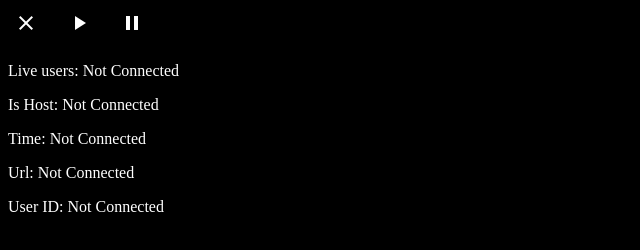
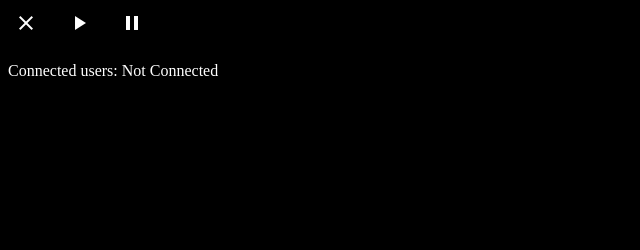
Before and after one commit to luke-stonier/Netflix-Social, a browser extension: page chrome-extension/pages/index.html in a window 1280 px wide. Shown: the part 128-378 px from the top of the page, without its empty margins (0-640 px from the left). Drawn offline with Linux system fonts and the light colour scheme.

Commit message:
updated popup

```diff
--- a/chrome-extension/pages/index.html
+++ b/chrome-extension/pages/index.html
@@ -34,13 +34,13 @@
         </div>
     </div>
 
-    <p>Live users: <span id="live_users">Not Connected</span></p>
-    <p>Is Host: <span id="is_host">Not Connected</span></p>
+    <p>Connected users: <span id="live_users">Not Connected</span></p>
+    <p style="display: none;">Is Host: <span id="is_host">Not Connected</span></p>
 
     <!-- DEBUG ONLY -->
-    <p>Time: <span id="time_stamp">Not Connected</span></p>
-    <p>Url: <span id="watch_url">Not Connected</span></p>
-    <p>User ID: <span id="user_id">Not Connected</span></p>
+    <p style="display: none;">Time: <span id="time_stamp">Not Connected</span></p>
+    <p style="display: none;">Url: <span id="watch_url">Not Connected</span></p>
+    <p style="display: none;">User ID: <span id="user_id">Not Connected</span></p>
 </body>
 
 </html>
```
